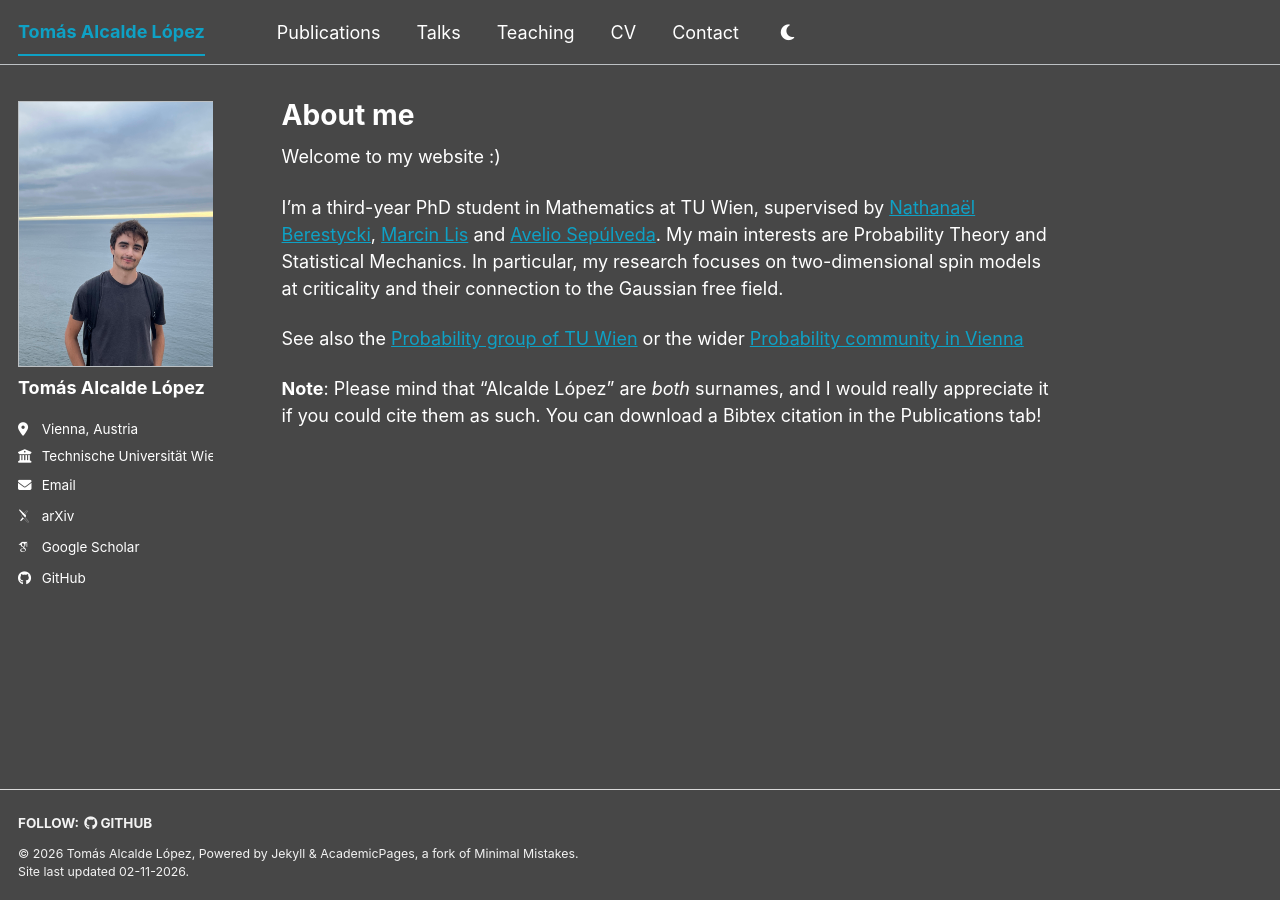
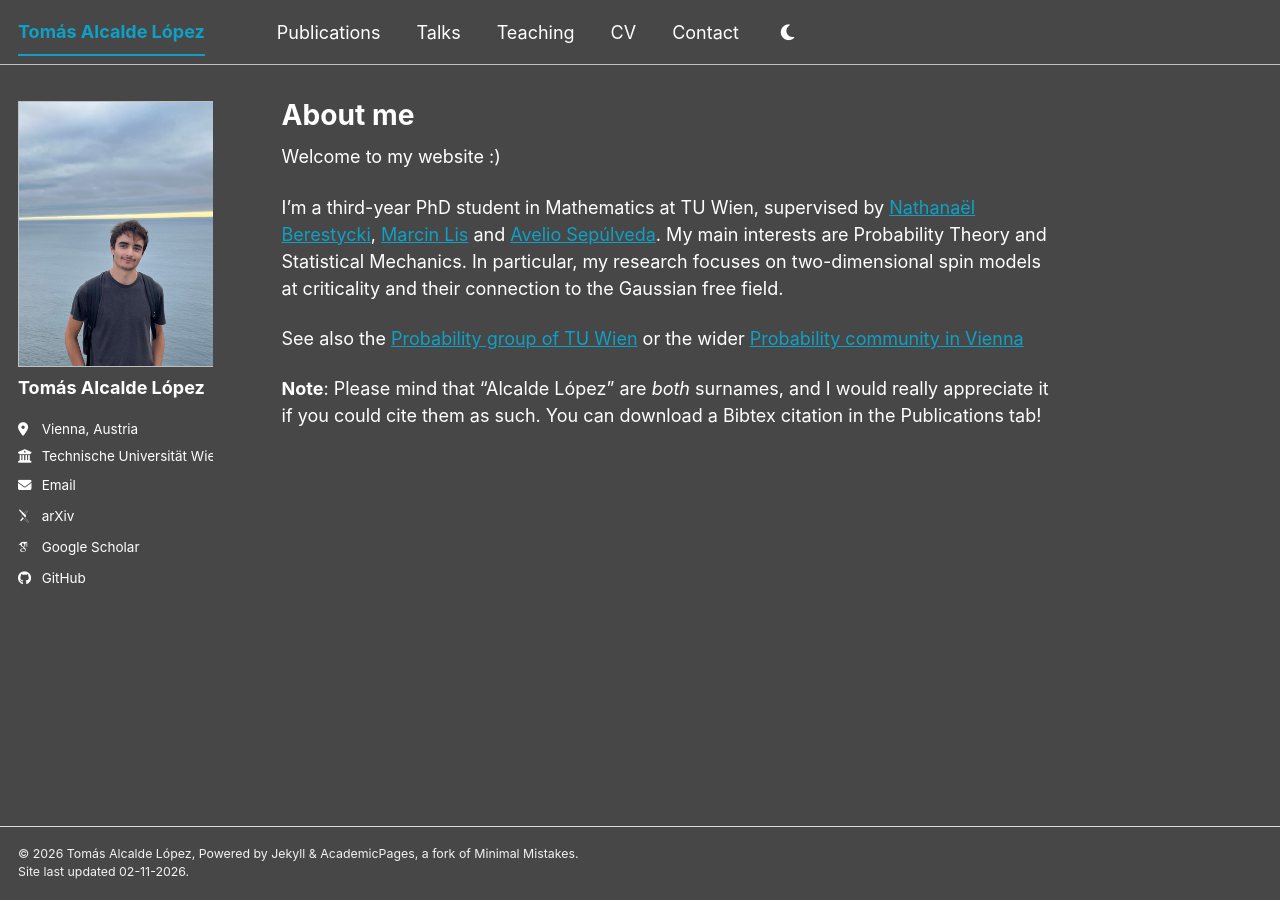
Before and after one commit to tomas-alcalde/tomas-alcalde.github.io, a Jekyll site: the page built from _pages/about.md, in a window 1280 px wide. Built offline with Jekyll 4.4.1, drawn with Linux system fonts in a browser that asks for light colours; some web fonts are replaced.

Commit message:
Removed footer GH link

```diff
--- a/_includes/footer.html
+++ b/_includes/footer.html
@@ -1,23 +1,4 @@
 {% include base_path %}
-
-{% if site.author.github or site.author.bitbucket or site.atom_feed.hide != true %}
-<div class="page__footer-follow">
-  <ul class="social-icons">
-    {% if site.data.ui-text[site.locale].follow_label %}
-      <li><strong>{{ site.data.ui-text[site.locale].follow_label }}</strong></li>
-    {% endif %}
-    {% if site.author.github %}
-      <li><a href="https://github.com/{{ site.author.github }}"><i class="fab fa-github" aria-hidden="true"></i> GitHub</a></li>
-    {% endif %}
-    {% if site.author.bitbucket %}
-      <li><a href="https://bitbucket.org/{{ site.author.bitbucket }}"><i class="fab fa-bitbucket" aria-hidden="true"></i> Bitbucket</a></li>
-    {% endif %}
-    {% if site.atom_feed.hide != true %}
-    <li><a href="{% if site.atom_feed.path %}{{ site.atom_feed.path }}{% else %}{{ base_path }}/feed.xml{% endif %}"><i class="fa fa-fw fa-rss-square" aria-hidden="true"></i> {{ site.data.ui-text[site.locale].feed_label | default: "Feed" }}</a></li>
-    {% endif %}
-  </ul>
-</div>
-{% endif %}
 
 <div class="page__footer-copyright">
   &copy; {{ site.time | date: '%Y' }} {{ site.name | default: site.title }}, {{ site.data.ui-text[site.locale].powered_by | default: "Powered by" }} <a href="https://jekyllrb.com" rel="nofollow">Jekyll</a> &amp; <a href="https://github.com/academicpages/academicpages.github.io">AcademicPages</a>, a fork of <a href="https://mademistakes.com/work/minimal-mistakes-jekyll-theme/" rel="nofollow">Minimal Mistakes</a>.<br />
```
